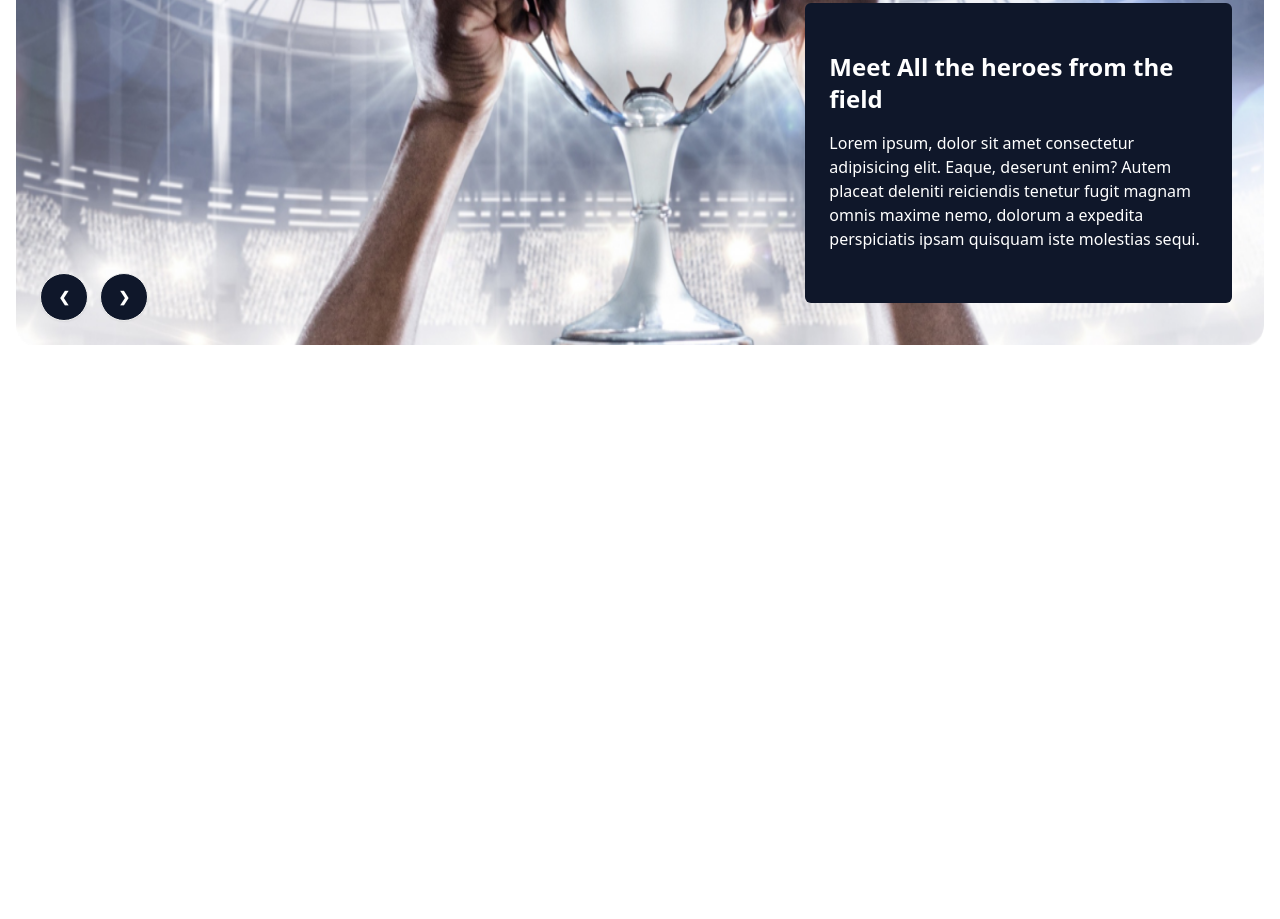
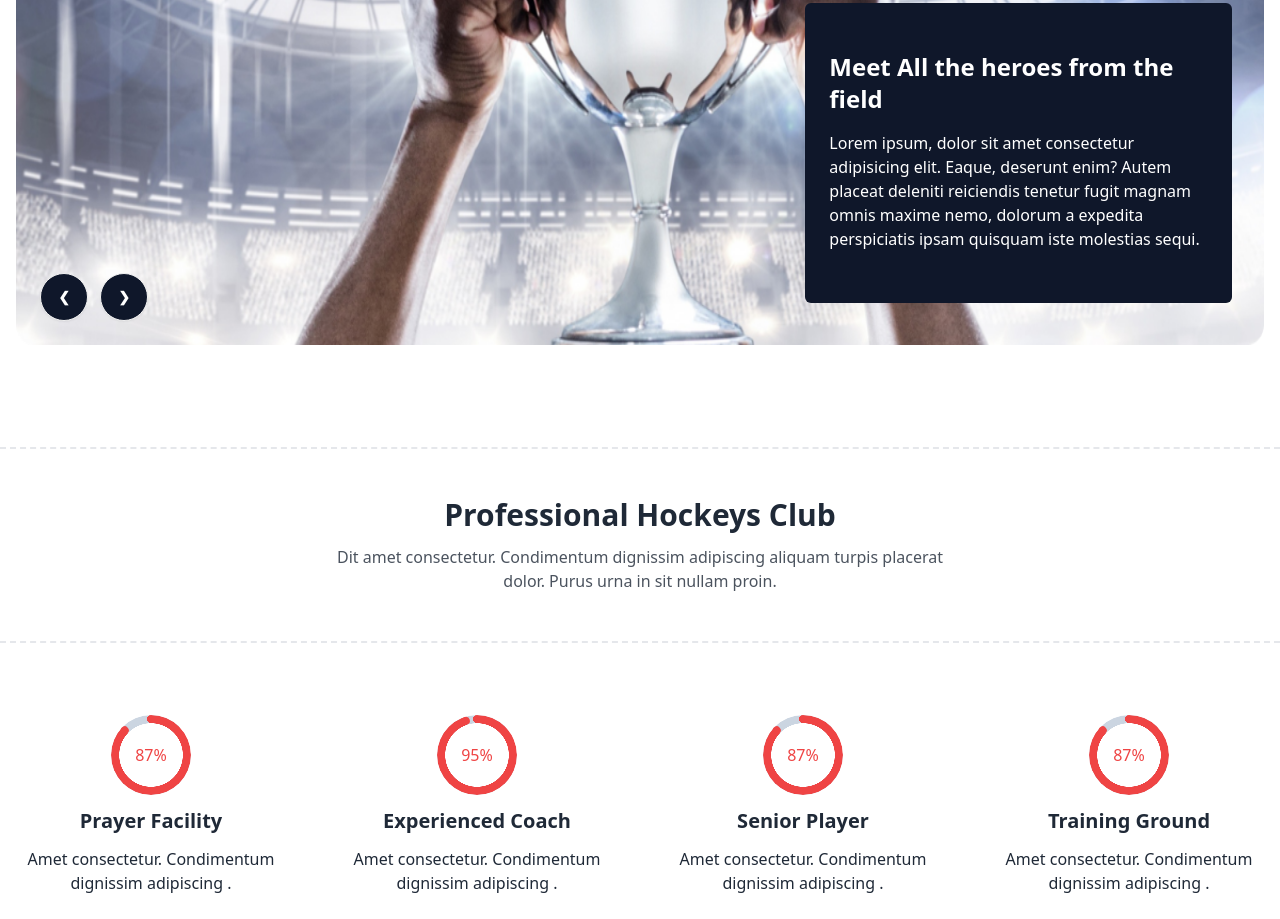
Before and after one commit to partha2165/Hockey, a plain HTML site: page index.html in a window 1280 px wide. Shown: the part 467-1386 px from the top of the page. Before the commit the page ends 818 px from the top, so only its background shows below. Drawn offline with nearby package versions, Linux system fonts and the light colour scheme.

Commit message:
Professional Section Added

```diff
--- a/index.html
+++ b/index.html
@@ -109,7 +109,6 @@
             <a href="#slide1" class="btn btn-circle bg-slate-900 text-white">❯</a>
           </div>
         </div>
-
       </div>
         <div class="lg:absolute bottom-12 bottom-12-12 right-12 lg:h-[300px] lg:w-1/3 bg-slate-900 py-12 px-6 text-white rounded-md space-y-4">
             <h6 class="text-2xl font-semibold">Meet All the heroes from the field</h6>
@@ -117,7 +116,50 @@
         </div>
     </header>
     <!--Main Satrt-->
-    <main>
+    <main class="container mx-auto">
+     <!--Professional Start-->
+     <section class="mt-24">
+      <div class="text-center border-dashed border-y-2 py-12 flex flex-col justify-center items-center">
+        <h3 class="text-3xl font-bold mb-3">Professional Hockeys Club</h3>
+        <p class="opacity-80 w-1/2">Dit amet consectetur. Condimentum dignissim adipiscing aliquam turpis placerat dolor. Purus urna in sit nullam proin.</p>
+      </div>
+      <div class="grid mt-12 grid-cols-1 md:grid-cols-2 lg:grid-cols-4 gap-6">
+        <div class="flex flex-col justify-center items-center py-6 space-y-3 " >
+          <div class="relative">
+            <div class="z-50 radial-progress text-red-500" style="--value:87;" role="progressbar">87%</div>
+            <div class=" absolute rotate-90 radial-progress top-0 left-0 text-slate-300" style="--value:87;" role="progressbar"></div>
+          </div>
+          <h6 class="text-xl font-semibold">Prayer Facility</h6>
+          <p class="text-center">Amet consectetur. Condimentum dignissim adipiscing .</p>
+        </div>
+        <div class="flex flex-col justify-center items-center py-6 space-y-3 " >
+          <div class="relative">
+            <div class="z-50 radial-progress text-red-500" style="--value:95;" role="progressbar">95%</div>
+            <div class=" absolute rotate-90 radial-progress top-0 left-0 text-slate-300" style="--value:87;" role="progressbar"></div>
+          </div>
+          <h6 class="text-xl font-semibold">Experienced Coach</h6>
+          <p class="text-center">Amet consectetur. Condimentum dignissim adipiscing .</p>
+        </div>
+        <div class="flex flex-col justify-center items-center py-6 space-y-3 " >
+          <div class="relative">
+            <div class="z-50 radial-progress text-red-500" style="--value:87;" role="progressbar">87%</div>
+            <div class=" absolute rotate-90 radial-progress top-0 left-0 text-slate-300" style="--value:87;" role="progressbar"></div>
+          </div>
+          <h6 class="text-xl font-semibold">Senior Player</h6>
+          <p class="text-center">Amet consectetur. Condimentum dignissim adipiscing .</p>
+        </div>
+        <div class="flex flex-col justify-center items-center py-6 space-y-3 " >
+          <div class="relative">
+            <div class="z-50 radial-progress text-red-500" style="--value:87;" role="progressbar">87%</div>
+            <div class=" absolute rotate-90 radial-progress top-0 left-0 text-slate-300" style="--value:87;" role="progressbar"></div>
+          </div>
+          <h6 class="text-xl font-semibold">Training Ground</h6>
+          <p class="text-center">Amet consectetur. Condimentum dignissim adipiscing .</p>
+        </div>
+
+      </div>
+
+     </section>
 
     </main>
     <!--Footer Start-->
```
